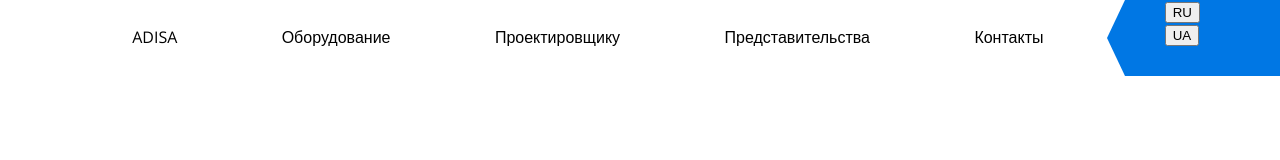
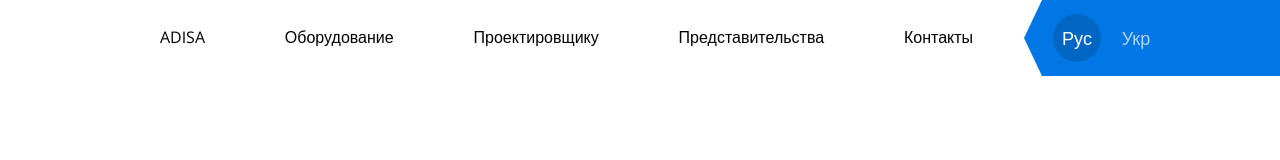
Before and after one commit to darya23m/adisa, a React app: page / in a window 1280 px wide. Built offline with nearby package versions, Linux system fonts and the light colour scheme.

Commit message:
[AD-9] Language toggle

```diff
--- a/src/components/Header/Header.js
+++ b/src/components/Header/Header.js
@@ -9,32 +9,26 @@ const Header = () => {
        <div>
         <div className={styles.nav}>
           <ul>
-            <li className={styles.nav_list_item}>
+            <li>
               <a href='#ADISA'>ADISA</a>
             </li>
-            <li className={styles.nav_list_item}>
+            <li>
               <a href='#Equipment'>Оборудование</a>
             </li>
-            <li className={styles.nav_list_item}>
+            <li>
               <a href='#Projectors'>Проектировщику</a>
             </li>
-            <li className={styles.nav_list_item}>
+            <li>
               <a href='#Offices'>Представительства</a>
             </li>
-            <li className={styles.nav_list_item}>
+            <li>
               <a href='#Contacts'>Контакты</a>
             </li>
           </ul>
         </div>
         <div className={styles.lang}>
-          <ul className={styles.lang_list}>
-            <li  className={styles.lang_item}>
-              <button className={styles.lang_button}>RU</button>
-            </li>
-            <li>
-              <button className={styles.lang_button}>UA</button>
-            </li>
-          </ul>
+          <a href='#RU' className={styles.active}>Рус</a>
+          <a href='#UA'>Укр</a>
         </div>
        </div>
        <div></div>
--- a/src/components/Header/Header.module.scss
+++ b/src/components/Header/Header.module.scss
@@ -8,10 +8,12 @@
     height: 76px;
   }
   > div:nth-child(2) {
+    flex-basis: 1040px;
+    flex-grow: 0;
+    flex-shrink: 0;
     display: flex;
     flex-direction: row;
     justify-content: space-between;
-    width: 1040px;
   }
   > div:last-child, .lang {
     background-color: #0077E4;
@@ -23,7 +25,6 @@
   flex-grow: 1;
   flex-direction: row;
   justify-content: center;
-  width: 885px;
   ul {
     margin: 0;
     padding: 0 29px 0 0;
@@ -57,15 +58,31 @@
 }
 
 .lang {
-  ul {
-    margin: 0;
-    list-style: none;
-    li {
-      a {
-      }
-    }
+  display: flex;
+  flex-direction: row;
+  align-items: center;
+  a {
+    display: block;
+    width: 48px;
+    height: 48px;
+    margin: 0 0 0 11px;
+    color: #fff;
+    opacity: 0.7;
+    font-size: 18px;
+    line-height: 48px;
+    text-align: center;
+    text-decoration: none;
+    border: none;
+    background-color: #0077E4;
   }
-
+  a:hover {
+    opacity: 1;
+  }
+  .active {
+    border-radius: 50px;
+    background-color: #0066C4;
+    opacity: 1;
+  }
 }
 
 .lang::before {
```
Also changed, not shown: src/components/App/App.js (line endings or trailing spaces), src/index.css (line endings or trailing spaces).
